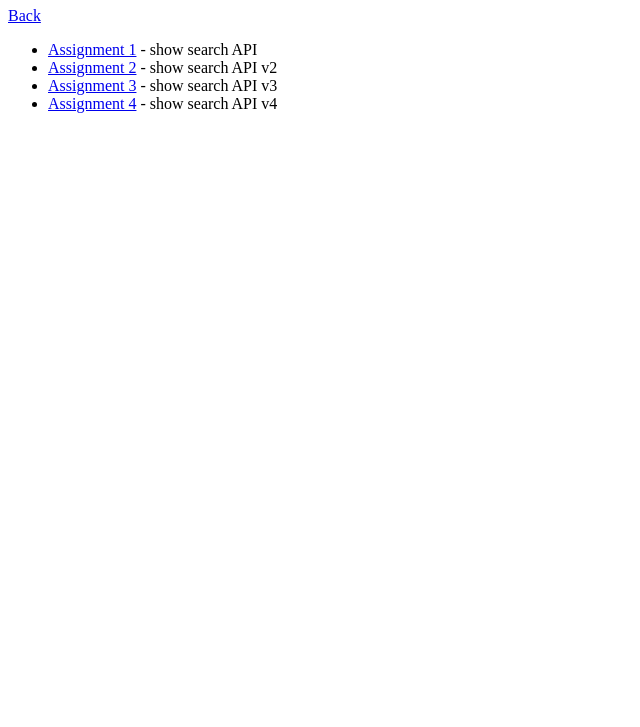
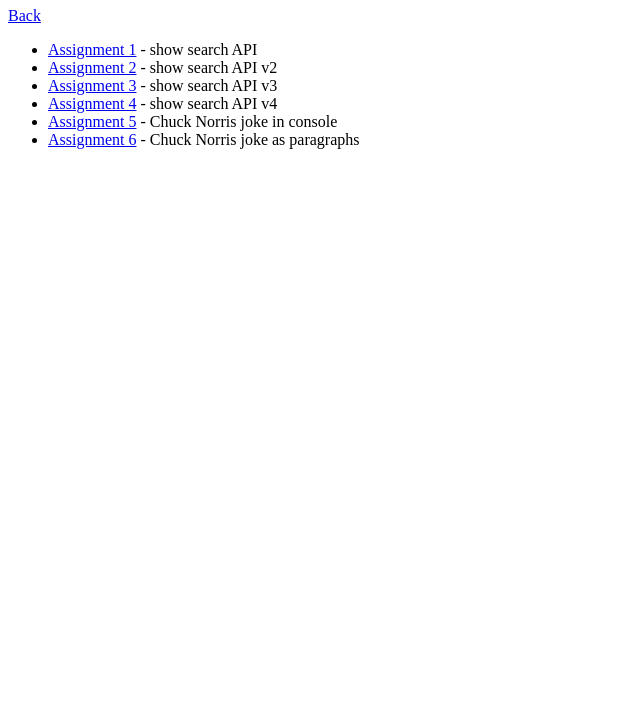
Before and after one commit to onnikiv/Javascript, a plain HTML site: page Module 4/index.html in a window 1280 px wide. Shown: the part 73-800 px from the top of the page, without its empty margins (0-640 px from the left). Drawn offline with Linux system fonts and the light colour scheme.

Commit message:
added 5 and 6 assignments to index

```diff
--- a/Module 4/index.html
+++ b/Module 4/index.html
@@ -13,6 +13,8 @@
       <li><a href="Assignment 2/assignment2.html">Assignment 2</a> - show search API v2</li>
       <li><a href="Assignment 3/assignment3.html">Assignment 3</a> - show search API v3</li>
       <li><a href="Assignment 4/assignment4.html">Assignment 4</a> - show search API v4</li>
+      <li><a href="Assignment 5/assignment5.html">Assignment 5</a> - Chuck Norris joke in console</li>
+      <li><a href="Assignment 6/assignment6.html">Assignment 6</a> - Chuck Norris joke as paragraphs</li>
     </ul>
   </body>
 </html>
```
